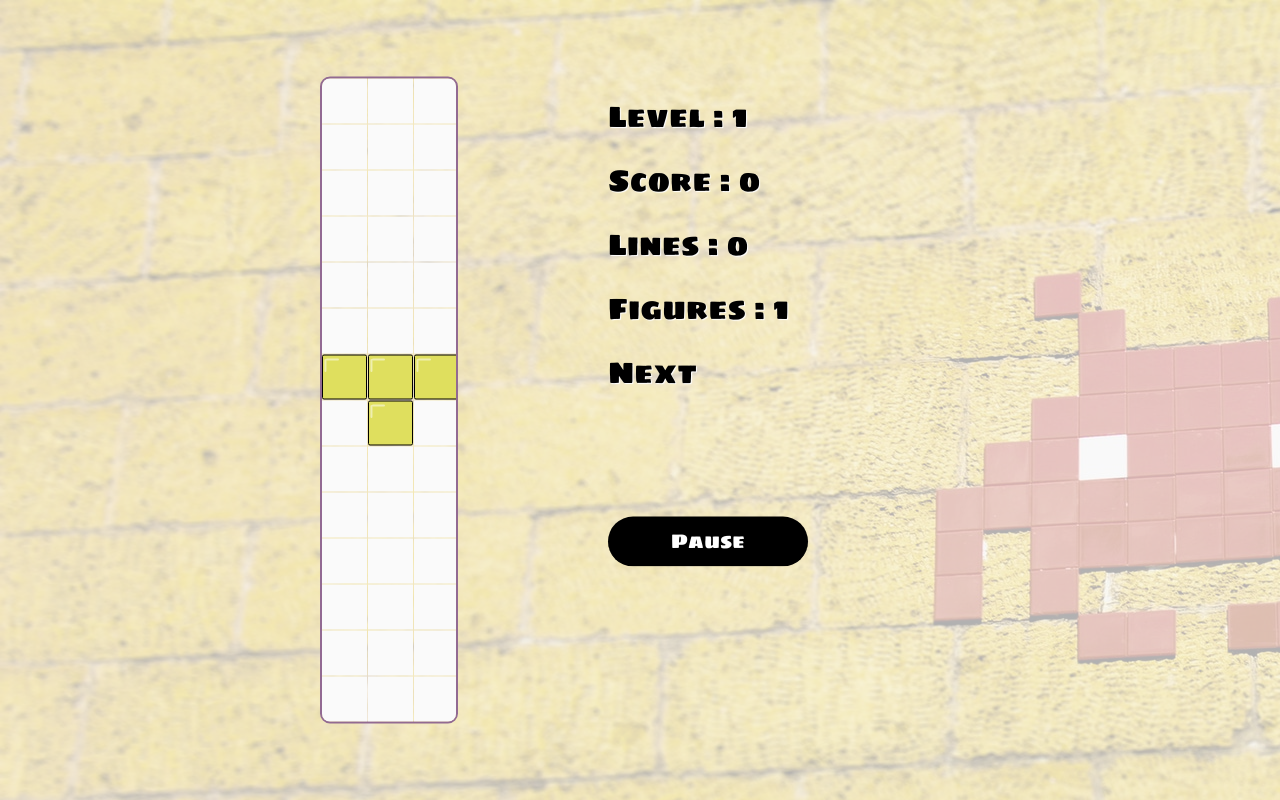
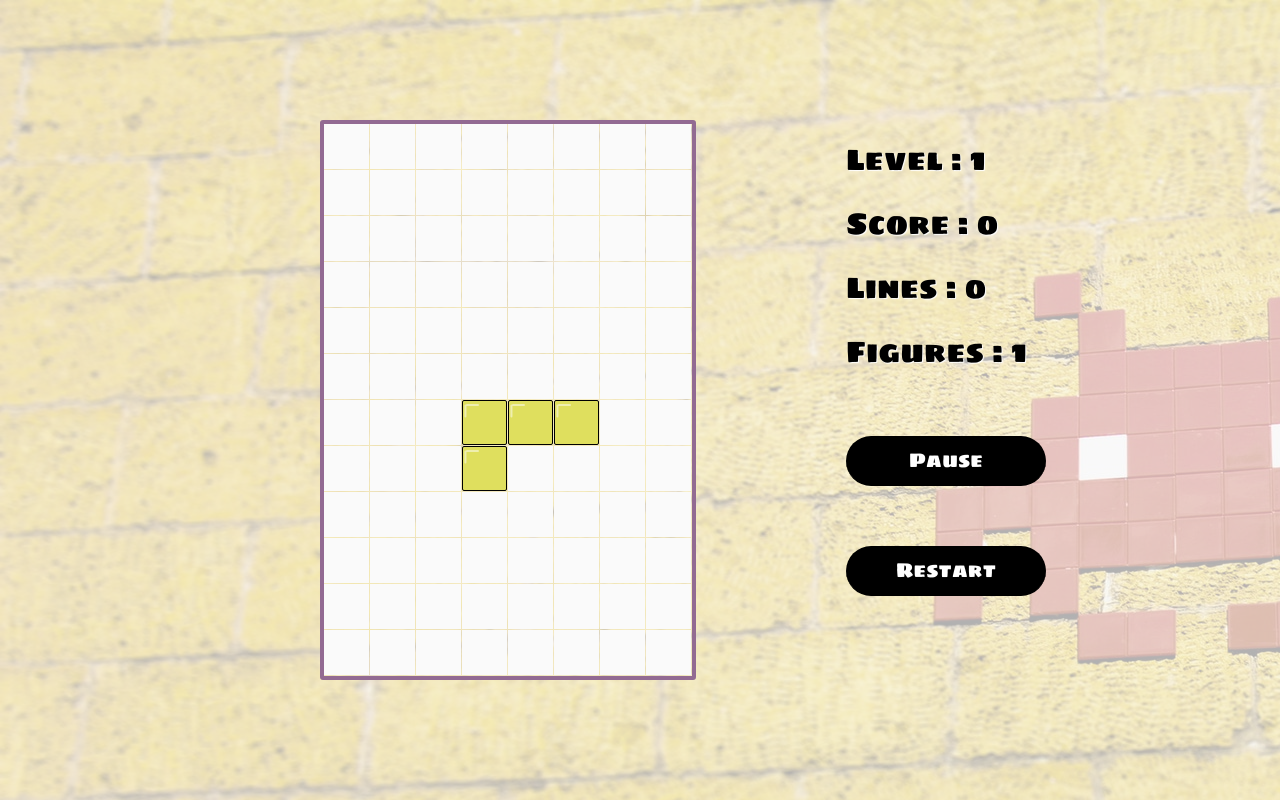
Before and after one commit to NorbertSan/tetris-game, a React (Create React App) app: page / in a window 1280 px wide. Built offline with nearby package versions, Linux system fonts and the light colour scheme.

Commit message:
Added restart option and gameover alert

```diff
--- a/src/App.js
+++ b/src/App.js
@@ -6,7 +6,7 @@ import styles from "./App.module.scss";
 import {
   setInitialState,
   createShape,
-  addListeners,
+  getListeners,
   shapeExist,
   collisionDetection,
   moveDown,
@@ -14,11 +14,15 @@ import {
   leaveShape,
   scoreController,
   gameOverController,
-  endGame,
   setListenersToState,
   addFigure,
   tooglePause,
-  speedController
+  speedController,
+  gamePausedController,
+  disableKeyListeners,
+  setKeysMoves,
+  setGameOverState,
+  restartGame
 } from "logic/StateOperation";
 
 class App extends React.Component {
@@ -35,22 +39,30 @@ class App extends React.Component {
   };
 
   async game() {
-    // let speed;
     const gameLoop = async () => {
-      if (this.state.isPaused) return;
+      setKeysMoves(this);
+      if (gamePausedController(this)) {
+        disableKeyListeners(this);
+        return;
+      }
+
       if (collisionDetection(this)) {
         if (gameOverController(this)) {
-          endGame(this);
+          disableKeyListeners(this);
+          setGameOverState(this);
+          return;
         }
         leaveShape(this);
         scoreController(this);
       } else {
         moveDown(this);
       }
+
       if (await !shapeExist(this)) {
         await createShape(this);
         addFigure(this);
       }
+
       clearInterval(timer);
       timer = setInterval(gameLoop, speedController(this));
     };
@@ -60,8 +72,9 @@ class App extends React.Component {
   }
   async start() {
     await setInitialState(this);
-    const keyMovesFunc = addListeners(this);
-    setListenersToState(this, keyMovesFunc);
+    const keyMovesFunc = getListeners(this);
+    await setListenersToState(this, keyMovesFunc);
+    setKeysMoves(this);
   }
   componentDidMount() {
     this.start();
@@ -73,12 +86,15 @@ class App extends React.Component {
       <>
         <div className={styles.wrapper}>
           <Board
+            isGameOver={this.state.isGameOver}
             board={this.state.board}
             matrix={this.state.matrix}
             isPaused={this.state.isPaused}
+            score={this.state.score}
           />
           <Panel
             tooglePause={() => tooglePause(this)}
+            restartGame={() => restartGame(this)}
             score={this.state.score}
             level={this.state.level}
             lines={this.state.lines}
--- a/src/Components/Board/Board.js
+++ b/src/Components/Board/Board.js
@@ -2,7 +2,7 @@ import React from "react";
 import styles from "./Board.module.scss";
 import cx from "classnames";
 import { empty, occupied, shape } from "config/config";
-import { columns, squareSize } from "../../config/config";
+import { columns, squareSize, rows } from "../../config/config";
 
 class Board extends React.Component {
   createSquareHTML = (type, key) => {
@@ -21,18 +21,26 @@ class Board extends React.Component {
     );
   };
   render() {
-    const { board, isPaused } = this.props;
+    const { board, isPaused, isGameOver, score } = this.props;
     const boardClassList = cx(styles.board, {
       [styles.paused]: isPaused
+      // [styles.gameOver]: isGameOver
     });
+    const boardStyles = {
+      width: columns * squareSize + columns,
+      height: rows * squareSize + rows,
+      paddingRight: columns * squareSize + columns,
+      paddingBottom: rows * squareSize + rows,
+      gridTemplateColumns: `repeat(${columns},1fr)`
+    };
     return (
-      <div
-        className={boardClassList}
-        style={{
-          width: columns * squareSize + columns,
-          gridTemplateColumns: `repeat(${columns},1fr)`
-        }}
-      >
+      <div className={boardClassList} style={boardStyles}>
+        {isGameOver && (
+          <div className={styles.gameOverInfo}>
+            <h3>Game over</h3>
+            <span>Your score : {score}</span>
+          </div>
+        )}
         {board.map((square, index) => this.createSquareHTML(square, index))}
       </div>
     );
--- a/src/Components/Board/Board.module.scss
+++ b/src/Components/Board/Board.module.scss
@@ -2,9 +2,9 @@
   display: grid;
   grid-gap: 1px;
   font-size: 0;
-  border: 2px solid rgb(146, 106, 146);
-  border-radius: 10px;
-  overflow: hidden;
+  border: 4px solid rgb(146, 106, 146);
+  border-radius: 3px;
+  position: relative;
   &.paused {
     position: relative;
     &::after {
@@ -22,6 +22,25 @@
       display: flex;
       justify-content: center;
       align-items: center;
+    }
+  }
+  .gameOverInfo {
+    z-index: 999;
+    position: absolute;
+    top: 0;
+    left: 0;
+    width: 100%;
+    height: 100%;
+    color: #fafafa;
+    font-size: 24px;
+    background: black;
+    opacity: 0.9;
+    display: flex;
+    flex-direction: column;
+    justify-content: center;
+    align-items: center;
+    span {
+      margin: 10px;
     }
   }
 }
--- a/src/Components/Panel/Panel.js
+++ b/src/Components/Panel/Panel.js
@@ -1,7 +1,7 @@
 import React from "react";
 import styles from "./Panel.module.scss";
 
-const Panel = ({ score, lines, level, figures, tooglePause }) => {
+const Panel = ({ score, lines, level, figures, tooglePause, restartGame }) => {
   return (
     <>
       <div className={styles.wrapperInfo}>
@@ -9,12 +9,11 @@ const Panel = ({ score, lines, level, figures, tooglePause }) => {
         <div className={styles.info}>Score : {score}</div>
         <div className={styles.info}>Lines : {lines}</div>
         <div className={styles.info}>Figures : {figures}</div>
-        <div className={styles.info}>
-          Next
-          <div className={styles.image}></div>
-        </div>
         <button onClick={tooglePause} className={styles.pauseBtn}>
           Pause
+        </button>
+        <button onClick={restartGame} className={styles.pauseBtn}>
+          Restart
         </button>
       </div>
     </>
--- a/src/Components/Panel/Panel.module.scss
+++ b/src/Components/Panel/Panel.module.scss
@@ -11,7 +11,7 @@
   }
 }
 .pauseBtn {
-  margin-top: 120px;
+  margin-top: 60px;
   justify-self: center;
   font-size: 20px;
   background: black;
@@ -22,8 +22,4 @@
   outline: none;
   border-bottom: 2px solid black;
   border-radius: 50px;
-  transition: 300ms;
-  &:hover {
-    transform: scale(1.05);
-  }
 }
--- a/src/config/config.js
+++ b/src/config/config.js
@@ -1,8 +1,8 @@
 export const empty = 0;
 export const occupied = 1;
 export const shape = 2;
-export const rows = 14;
-export const columns = 3;
+export const rows = 12;
+export const columns = 8;
 export const squareSize = 45;
 export const keysCode = {
   left: 37,
@@ -19,5 +19,17 @@ export const levelsOfDifficulty = {
   level5: 200,
   level6: 100
 };
-export const possibilityShapes = [[0, 0, 0, 1, 1, 1, 0, 1, 0]];
+export const possibilityShapes = [
+  [0, 0, 0, 0, 1, 1, 0, 1, 1],
+  [0, 0, 0, 1, 1, 1, 0, 0, 1],
+  [0, 0, 0, 1, 1, 1, 0, 1, 0],
+  [0, 0, 0, 1, 1, 1, 1, 0, 0],
+  [0, 0, 0, 1, 1, 1, 0, 0, 0],
+  [0, 1, 0, 0, 1, 0, 0, 1, 0],
+  [0, 1, 0, 1, 1, 0, 1, 0, 0],
+  [0, 0, 0, 1, 0, 0, 1, 1, 1],
+  [0, 0, 0, 0, 1, 0, 0, 1, 0],
+  [0, 0, 0, 1, 1, 1, 1, 0, 0],
+  [0, 0, 0, 0, 0, 1, 0, 0, 1]
+];
 export const threshold = 5; // amount of score to level up
--- a/src/logic/StateOperation.js
+++ b/src/logic/StateOperation.js
@@ -27,16 +27,26 @@ export const setInitialState = self => {
   for (let i = 0; i < rows * columns; i++) board[i] = empty;
   self.setState({
     board,
-    isGameOver: false
+    isGameOver: false,
+    presentShapePosition: [],
+    score: 0,
+    level: 1,
+    lines: 0,
+    matrix: [],
+    figures: 0,
+    isPaused: false
   });
 };
 export const createShape = self => {
   let { board } = self.state;
-
-  const matrixIndexes = possibilityShapes[0].reduce((prev, cur, index) => {
-    if (cur === occupied) return [...prev, index];
-    return [...prev];
-  }, []);
+  let randomShape = Math.floor(Math.random() * possibilityShapes.length);
+  const matrixIndexes = possibilityShapes[randomShape].reduce(
+    (prev, cur, index) => {
+      if (cur === occupied) return [...prev, index];
+      return [...prev];
+    },
+    []
+  );
 
   const matrix = [
     Math.floor(columns / 2 - 1) - columns,
@@ -59,7 +69,7 @@ export const createShape = self => {
     matrix
   });
 };
-export const addListeners = self => {
+export const getListeners = self => {
   const move = places => {
     let { presentShapePosition } = self.state;
     return presentShapePosition.map(item => item + places);
@@ -114,7 +124,6 @@ export const addListeners = self => {
           [arr[0][2], arr[1][2], arr[2][2]]
         ]);
       const createZeroOneMatrix = () => {
-        console.log(matrix, presentShapePosition);
         return matrix.reduce((prev, cur) => {
           if (presentShapePosition.includes(cur)) return [...prev, 1];
           return [...prev, 0];
@@ -146,7 +155,6 @@ export const addListeners = self => {
       // FUNCTIONS INVOKED
       let { presentShapePosition, matrix } = self.state;
       const zeroOneMatrix = createZeroOneMatrix();
-      console.log(zeroOneMatrix);
       let zeroOneRowsMatrix = trasformArrToArrWithRows(zeroOneMatrix);
       rotate(zeroOneRowsMatrix);
       zeroOneRowsMatrix = transpose(zeroOneRowsMatrix);
@@ -158,10 +166,15 @@ export const addListeners = self => {
       setNewShape();
     }
   };
-  document.body.addEventListener("keyup", keysMoves);
+  // document.body.addEventListener("keyup", keysMoves);
 
   return keysMoves;
 };
+export const setKeysMoves = self => {
+  let { keyListeners } = self.state;
+  document.body.addEventListener("keyup", keyListeners);
+};
+
 export const shapeExist = self => self.state.presentShapePosition.length !== 0;
 
 const updateMatrix = (self, position) => {
@@ -208,8 +221,9 @@ export const leaveShape = self => {
 
 export const scoreController = self => {
   const addScore = () => {
-    let { score } = self.state;
-    score++;
+    // add score based on present level
+    let { score, level } = self.state;
+    score += level;
     return score;
   };
   const addLine = () => {
@@ -272,20 +286,9 @@ export const gameOverController = self => {
     return true;
   else return false;
 };
-const disableKeyListeners = self => {
+export const disableKeyListeners = self => {
   let { keyListeners } = self.state;
   document.body.removeEventListener("keyup", keyListeners);
-};
-export const endGame = self => {
-  let { timer } = self.state;
-  // disable key listeners
-
-  disableKeyListeners(self);
-
-  clearInterval(timer);
-  self.setState({
-    isGameOver: true
-  });
 };
 
 export const setListenersToState = (self, func) => {
@@ -304,7 +307,6 @@ export const addFigure = self => {
 
 export const tooglePause = self => {
   self.setState(prevState => ({ isPaused: !prevState.isPaused }));
-  console.log(self.state.isPaused);
 };
 
 export const speedController = self => {
@@ -312,3 +314,13 @@ export const speedController = self => {
 
   return levelsOfDifficulty[`level${level}`];
 };
+
+export const gamePausedController = self => self.state.isPaused;
+
+export const setGameOverState = self =>
+  self.setState({
+    isGameOver: true
+  });
+export const restartGame = self => {
+  setInitialState(self);
+};
```
